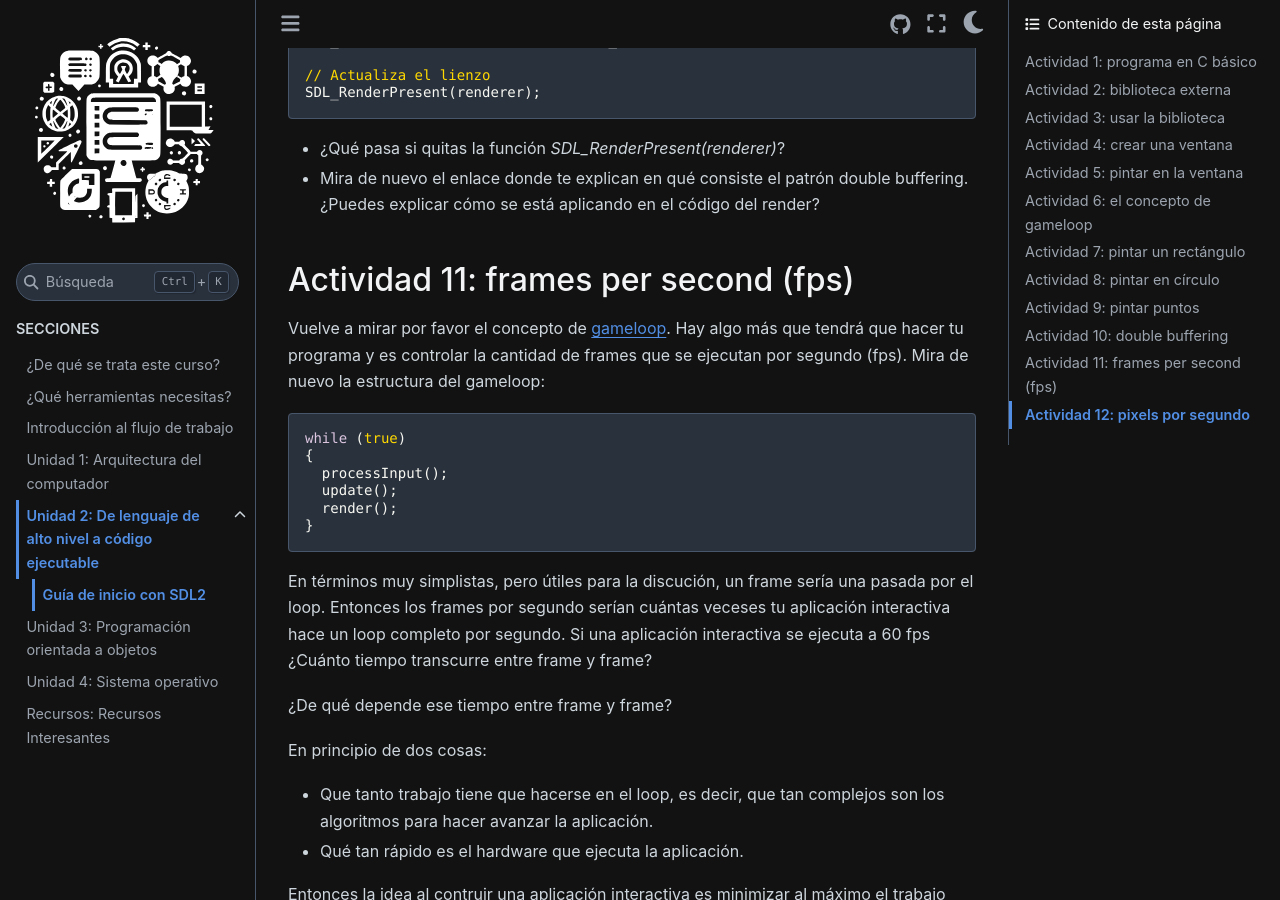
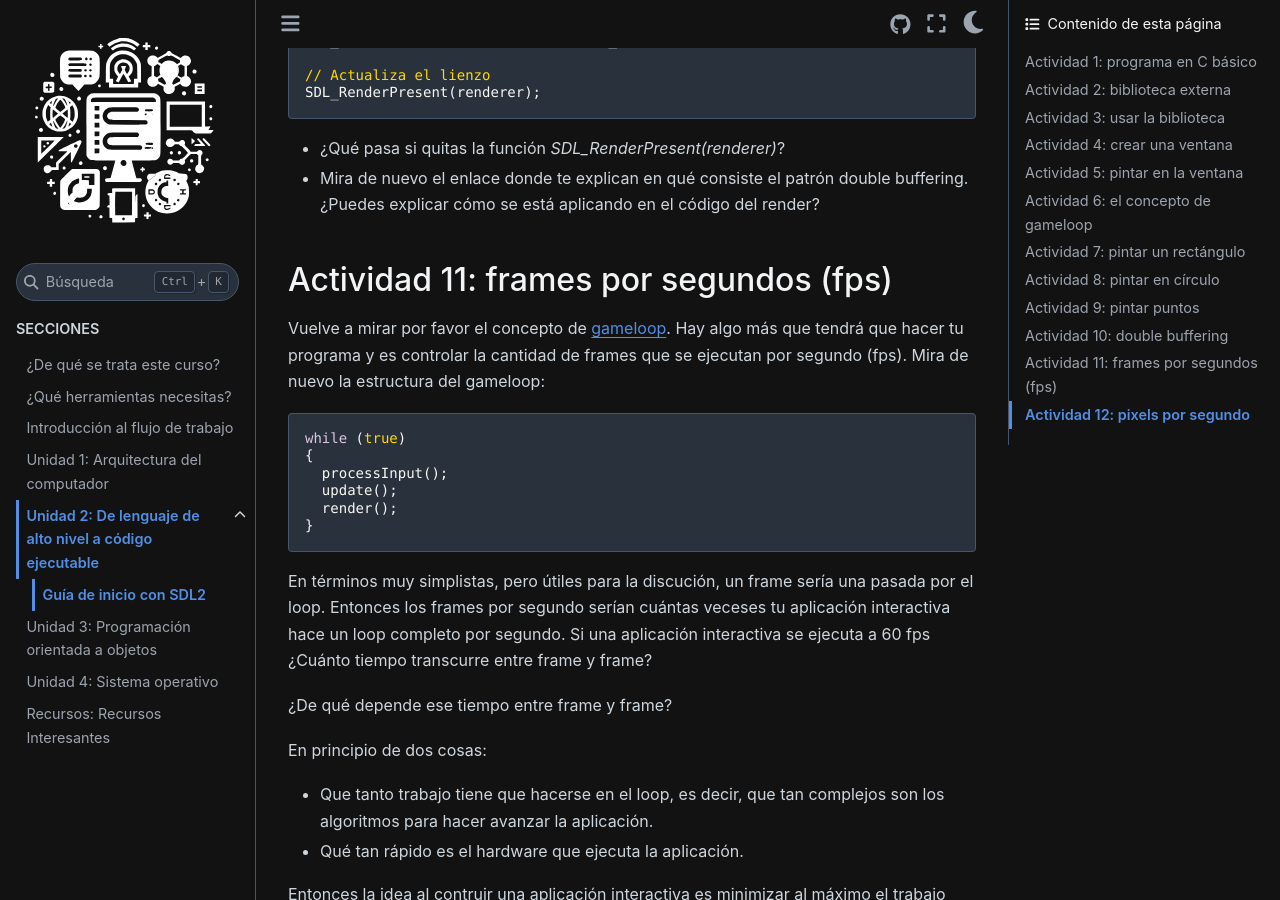
Before and after one commit to juanferfranco/SistemasComputacionales, a Sphinx documentation site: the page built from docs/_unidad2/sdlGettingStarted.rst, in a window 1280 px wide and 900 px high, scrolled down 13201 px. Built offline with Sphinx 7.4.7 and the Sphinx Book theme 1.1.4, drawn with Linux system fonts in a browser that asks for light colours.

Commit message:
minor fixes

```diff
--- a/docs/_unidad2/sdlGettingStarted.rst
+++ b/docs/_unidad2/sdlGettingStarted.rst
@@ -624,7 +624,7 @@ SDL2 utiliza un patrón de diseño llamado
   double buffering. ¿Puedes explicar cómo se está aplicando en el
   código del render?
 
-Actividad 11: frames per second (fps)
+Actividad 11: frames por segundos (fps)
 ----------------------------------------
 
 Vuelve a mirar por favor el concepto de `gameloop <https://gameprogrammingpatterns.com/game-loop.html>`__.
```
